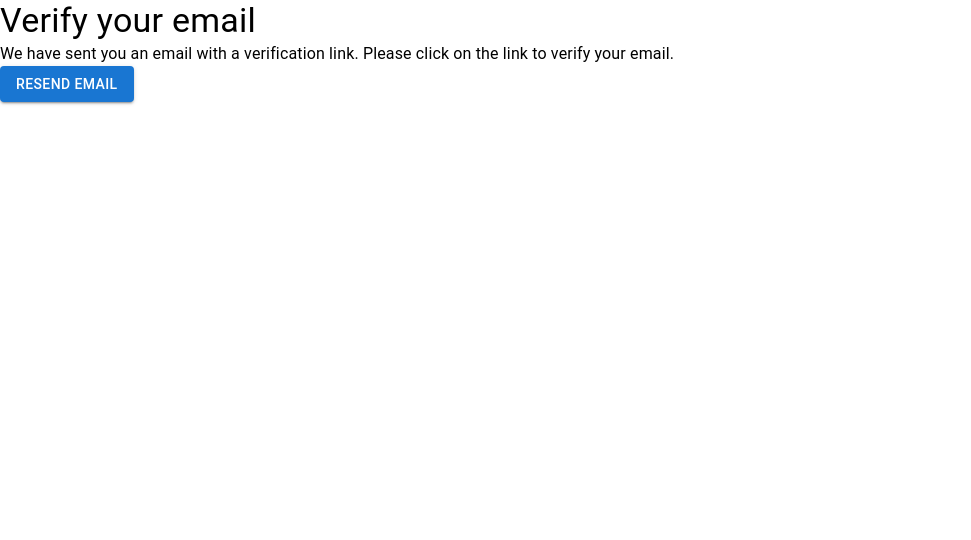
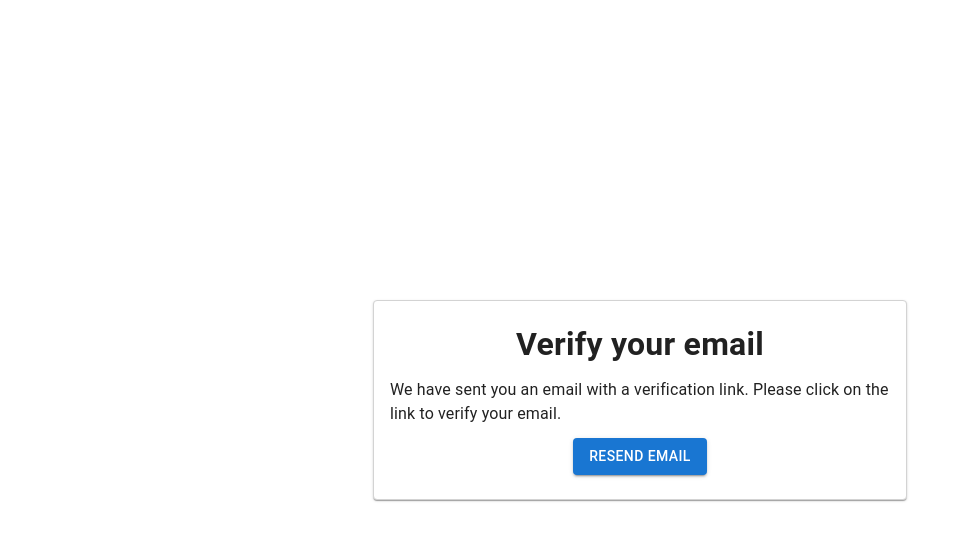
Before and after one commit to J3SSY-ANDU/expense-tracker, a React (Create React App) app in the folder frontend/: page /verify-email in a window 1280 px wide. Shown: the top 540 px of the page, without its empty margins (0-971 px from the left). Built offline with nearby package versions, Linux system fonts and the light colour scheme.

Commit message:
updated the verification email frontend

```diff
--- a/frontend/src/components/VerifyEmail.tsx
+++ b/frontend/src/components/VerifyEmail.tsx
@@ -1,4 +1,4 @@
-import { Box, Button, Typography } from "@mui/material";
+import { Box, Button, Paper, Typography } from "@mui/material";
 import { useEffect, useState } from "react";
 import { VerifyEmail as VerifyEmailApi, ResendVerificationEmail } from "../api";
 
@@ -28,9 +28,32 @@ export function VerifyEmail() {
   }
 
   return (
-    <Box>
-      <Typography variant="h4">Verify your email</Typography>
-      <Typography>
+    <Paper
+      sx={{
+        display: "flex",
+        flexDirection: "column",
+        justifyContent: "center",
+        alignItems: "center",
+        gap: "0.8rem",
+        width: "20%",
+        minWidth: "500px",
+        padding: "1.5rem 1rem",
+        background: "#fff",
+        border: "1px solid #d3d3d3",
+        borderRadius: "4px",
+        margin: "auto",
+        position: "absolute",
+        top: 0,
+        bottom: 0,
+        left: 0,
+        right: 0,
+        height: "fit-content",
+      }}
+    >
+      <Typography variant="h4" sx={{ fontWeight: "600", fontSize: "2rem" }}>
+        Verify your email
+      </Typography>
+      <Typography variant="body1" sx={{ fontSize: "1rem", fontWeight: "400" }}>
         We have sent you an email with a verification link. Please click on the
         link to verify your email.
       </Typography>
@@ -41,6 +64,6 @@ export function VerifyEmail() {
       >
         Resend email
       </Button>
-    </Box>
+    </Paper>
   );
 }
```
